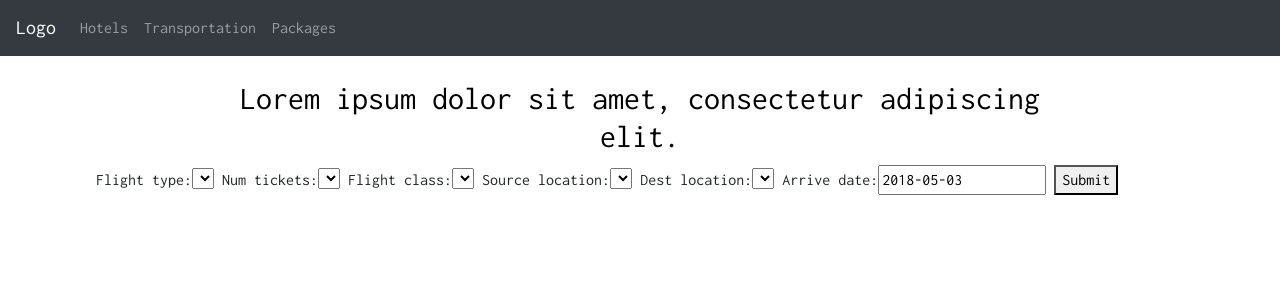
After one commit to Stebbun/trippy, a Django app: template trippy/templates/trippy/flight.html in a window 1280 px wide. The commit adds this page. Shown: the top 300 px of the page. Run offline with Django 3.2, Linux system fonts and the light colour scheme; the template is opened without the code that fills it: values that come from a table or form of the project are taken from there, others are empty; parts of the project's set-up code (start-up, migrations or seed data) failed here and were passed over; some libraries are stand-ins or nearby versions.

Commit message:
added flight form

```diff
--- /dev/null
+++ b/trippy/forms.py
@@ -0,0 +1,22 @@
+import datetime
+from django import forms
+from .models import Flight
+
+class FlightForm(forms.Form):
+    flight_type = forms.ChoiceField(choices=Flight.FLIGHT_TYPE_LIST)
+    num_tickets = forms.ChoiceField(choices=Flight.NUM_TICKET_LIST)
+    flight_class = forms.ChoiceField(choices=Flight.FLIGHT_CLASS_LIST)
+    source_location = forms.TypedChoiceField(choices=Flight.AIRPORT_LIST)
+    dest_location = forms.TypedChoiceField(choices=Flight.AIRPORT_LIST)
+    arrive_date = forms.DateField(initial=datetime.date.today)
+
+    def clean(self):
+        cleaned_data = super(FlightForm, self).clean()
+        flight_type = cleaned_data.get('flight_type')
+        num_tickets = cleaned_data.get('num_tickets')
+        flight_class = cleaned_data.get('flight_class')
+        source_location = cleaned_data.get('source_location')
+        dest_location = cleaned_data.get('dest_location')
+        if not (flight_type or num_tickets or flight_class
+                or source_location or dest_location):
+            raise forms.ValidationError('Invalid input!')
--- a/trippy/static/trippy/style.css
+++ b/trippy/static/trippy/style.css
@@ -0,0 +1,15 @@
+body{
+    font-family: Inconsolata, monospace;
+    background-color: #fff;
+    padding-bottom: 2.5em;
+}
+
+.center-body{
+    margin: auto;
+    width: 85%;
+}
+
+#name{
+    font-size: 2em;
+    color: #000;
+}
--- /dev/null
+++ b/trippy/templates/trippy/base.html
@@ -0,0 +1,58 @@
+{% load static %}
+
+<!DOCTYPE html>
+<html lang="en">
+<head>
+    <meta charset="UTF-8">
+    <meta name="viewport" content="width=device-width, initial-scale=1.0">
+    <meta http-equiv="X-UA-Compatible" content="ie=edge">
+
+    <link rel="stylesheet" href="https://fonts.googleapis.com/css?family=Inconsolata">
+
+    <!-- Latest compiled and minified CSS -->
+    <link rel="stylesheet" href="https://maxcdn.bootstrapcdn.com/bootstrap/4.1.0/css/bootstrap.min.css">
+
+    <!-- jQuery library -->
+    <script src="https://ajax.googleapis.com/ajax/libs/jquery/3.3.1/jquery.min.js"></script>
+
+    <!-- Popper JS -->
+    <script src="https://cdnjs.cloudflare.com/ajax/libs/popper.js/1.14.0/umd/popper.min.js"></script>
+
+    <!-- Latest compiled JavaScript -->
+    <script src="https://maxcdn.bootstrapcdn.com/bootstrap/4.1.0/js/bootstrap.min.js"></script>
+
+    <!-- style.css -->
+    <link rel="stylesheet" href="{% static 'trippy/style.css' %}">
+
+    <title>Trippy - Travel High</title>
+</head>
+<body>
+<!--Create a navbar -->
+<nav class="navbar navbar-expand-sm bg-dark navbar-dark">
+    <!-- Logo -->
+    <a class="navbar-brand" href="#">Logo</a>
+    <ul class="nav navbar-nav">
+        <li class="nav-item">
+          <a class="nav-link" href="#">Hotels</a>
+        </li>
+        <li class="nav-item">
+          <a class="nav-link" href="#">Transportation</a>
+        </li>
+        <li class="nav-item">
+          <a class="nav-link" href="#">Packages</a>
+        </li>
+    </ul>
+</nav>
+<br>
+<!-- Website body content -->
+<div class="center-body">
+    <header class="container-fluid text-center center-body">
+        <h1 id="name">Lorem ipsum dolor sit amet, consectetur adipiscing elit.</h1>
+    </header>
+
+    {% block content %}
+    {% endblock %}
+</div>
+
+</body>
+</html>
--- /dev/null
+++ b/trippy/templates/trippy/flight.html
@@ -0,0 +1,9 @@
+{% extends "base.html" %}
+
+{% block content %}
+    <form method="post" novalidate>
+    {% csrf_token %}
+    {{ form }}
+    <button type="submit">Submit</button>
+    </form>
+{% endblock %}
--- a/trippy/urls.py
+++ b/trippy/urls.py
@@ -4,4 +4,5 @@ from . import views
 
 urlpatterns = [
     path('', views.index, name='index'),
+    path('flight/', views.flight, name='flight')
 ]
```
Also changed, not shown: trippy/templates/trippy/index.html (+1 -48 lines), trippy/views.py (+10 -0 lines), db.sqlite3.
